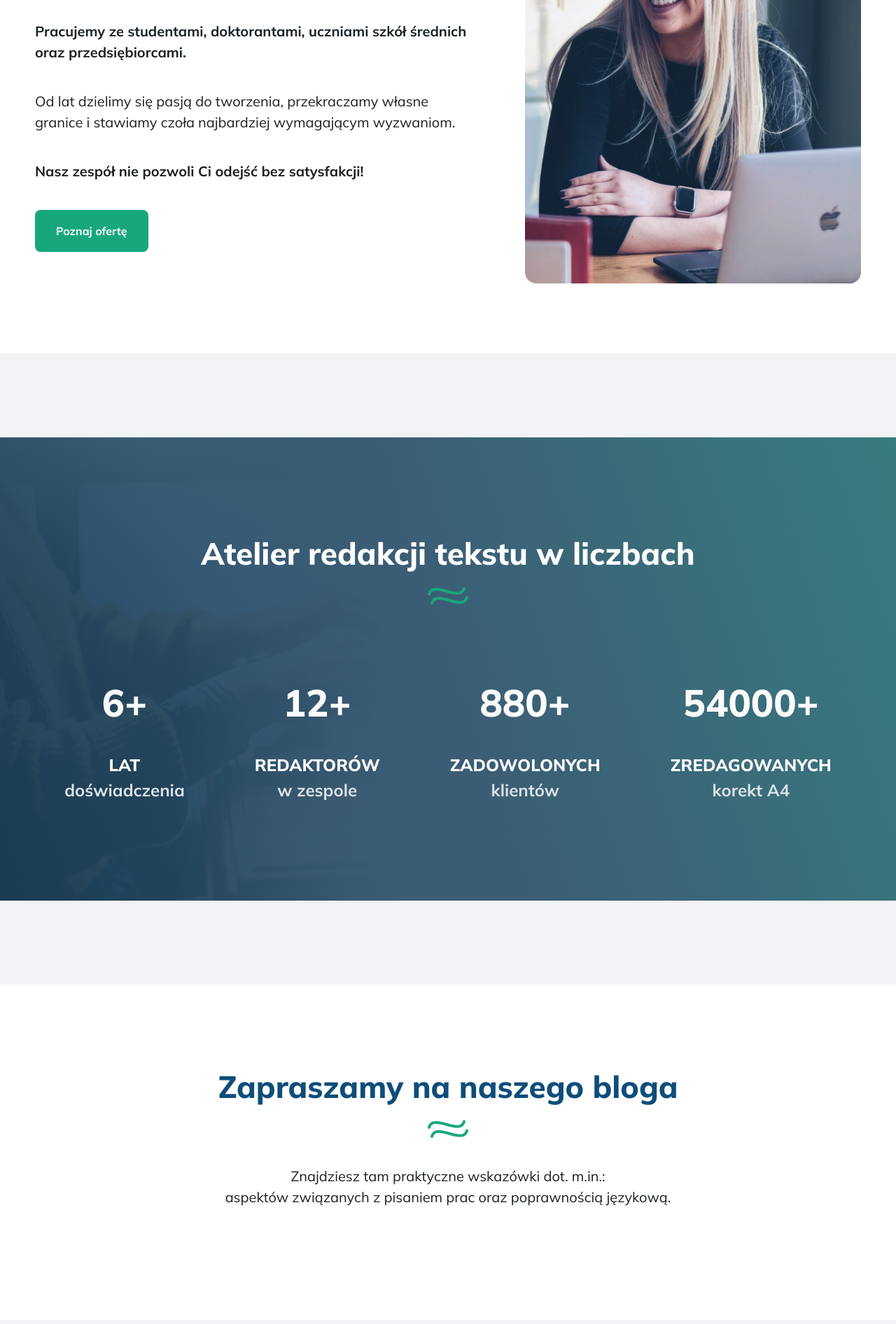
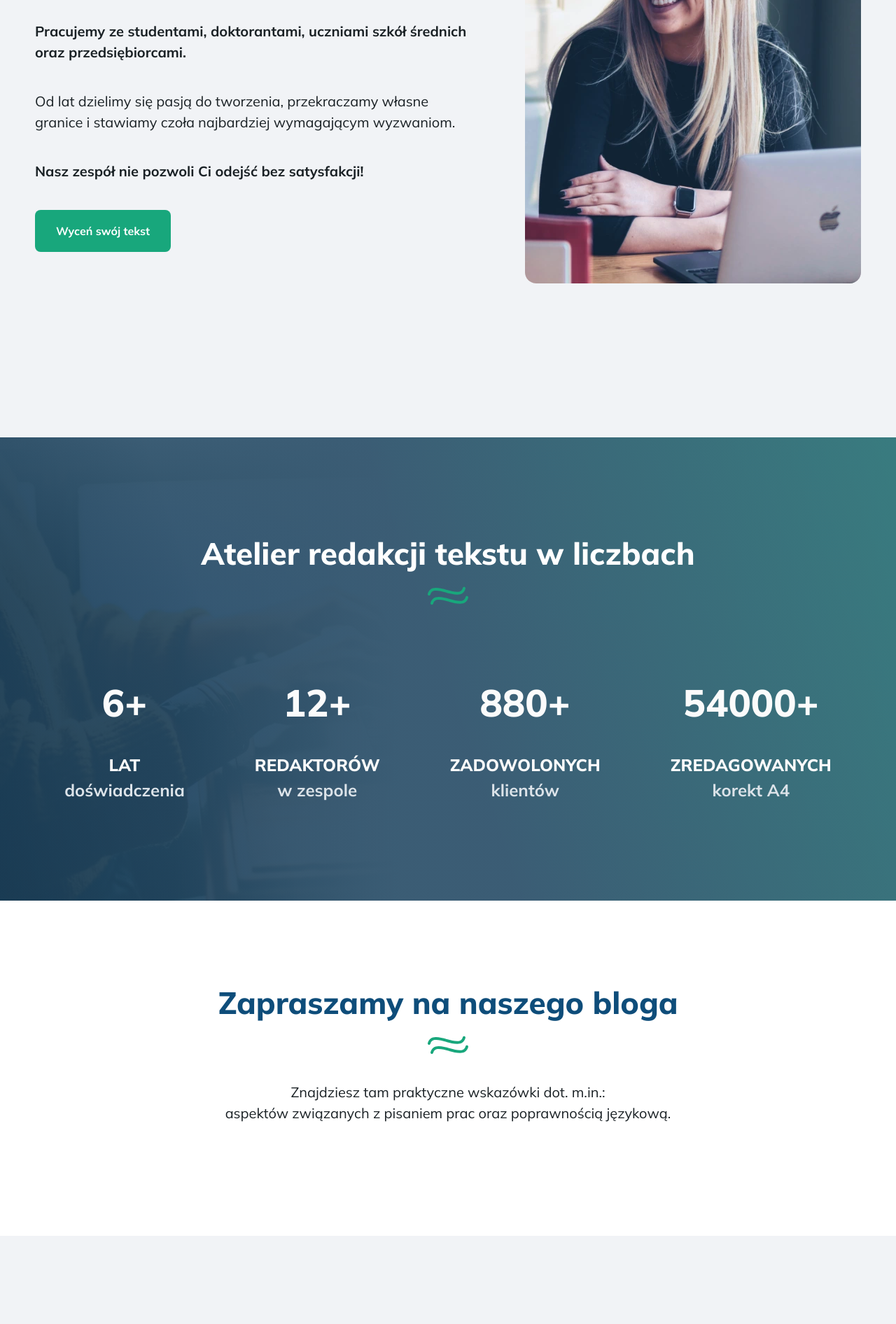
Before and after one commit to szymekSKKJ/atelier_redakcji, a Next.js app: page /whyUs in a window 1280 px wide. Shown: the part 5757-7649 px from the top of the page at 70% size. Built offline with nearby package versions, Linux system fonts and the light colour scheme; no server answers; the database is empty.

Commit message:
Visual changes in section9 and section18

```diff
--- a/src/app/(landingPage)/whyUs/page.tsx
+++ b/src/app/(landingPage)/whyUs/page.tsx
@@ -24,7 +24,7 @@ const WhyUs = () => {
       <Section6></Section6>
       <Section18></Section18>
       <Section5></Section5>
-      <Section9></Section9>
+      <Section9 style={{ marginTop: "0px" }}></Section9>
       <Section10></Section10>
       <Section11></Section11>
     </>
--- a/src/components/sections/Section18/Section18.tsx
+++ b/src/components/sections/Section18/Section18.tsx
@@ -50,8 +50,8 @@ const Section18 = () => {
             Od lat dzielimy się pasją do tworzenia, przekraczamy własne granice i stawiamy czoła najbardziej wymagającym wyzwaniom.
           </p>
           <p className={`${styles.caption3}`}>Nasz zespół nie pozwoli Ci odejść bez satysfakcji!</p>
-          <Button theme="green-white" style={{ padding: "20px 30px 20px 30px", fontSize: "16px" }} changeRoute="/offer">
-            Poznaj ofertę
+          <Button theme="green-white" style={{ padding: "20px 30px 20px 30px", fontSize: "16px" }} changeRoute="/#mainForm">
+            Wyceń swój tekst
           </Button>
         </article>
         <div className={`${styles.wrapper}`}>
--- a/src/components/sections/Section18/styles.module.scss
+++ b/src/components/sections/Section18/styles.module.scss
@@ -1,11 +1,11 @@
 .section {
-  background-color: white;
   margin-top: 120px;
   padding: 100px 30px 100px 30px;
   display: flex;
   flex-direction: column;
   align-items: center;
   gap: 120px;
+  background: linear-gradient(180deg, #ffffff 0%, rgba(241, 243, 246, 0) 62.7%);
 
   > .wrapper1 {
     width: 100%;
--- a/src/components/sections/Section9/Section9.tsx
+++ b/src/components/sections/Section9/Section9.tsx
@@ -5,13 +5,14 @@ import getBlogArticlesBrief from "@/api/blog/getBlogArticlesBrief";
 
 interface componentProps {
   type?: "landing page" | "blog";
+  style?: {};
 }
 
-const Section9 = async ({ type = "landing page" }: componentProps) => {
+const Section9 = async ({ type = "landing page", style }: componentProps) => {
   const blogArticles = await getBlogArticlesBrief(3);
 
   return (
-    <section className={styles.section}>
+    <section className={styles.section} style={style}>
       <header>
         <h2>
           {type === "blog" ? (
```
